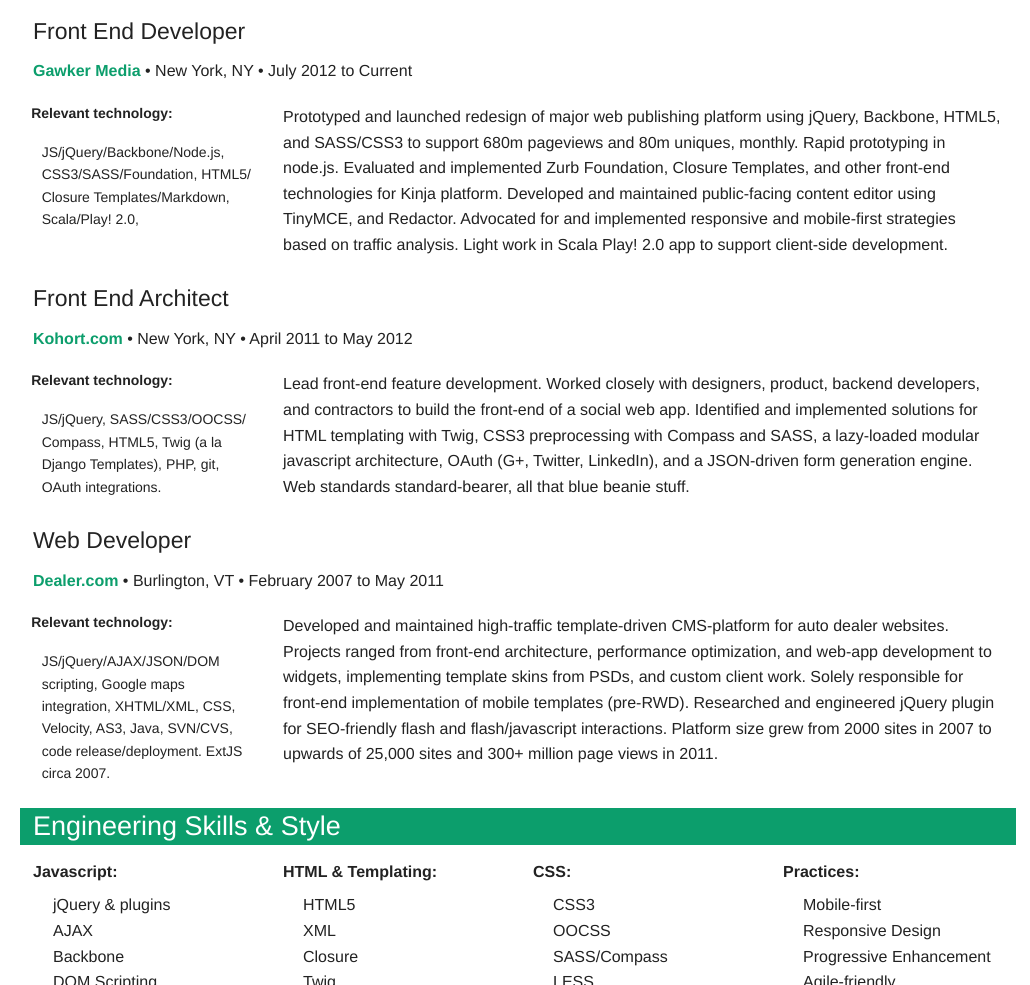
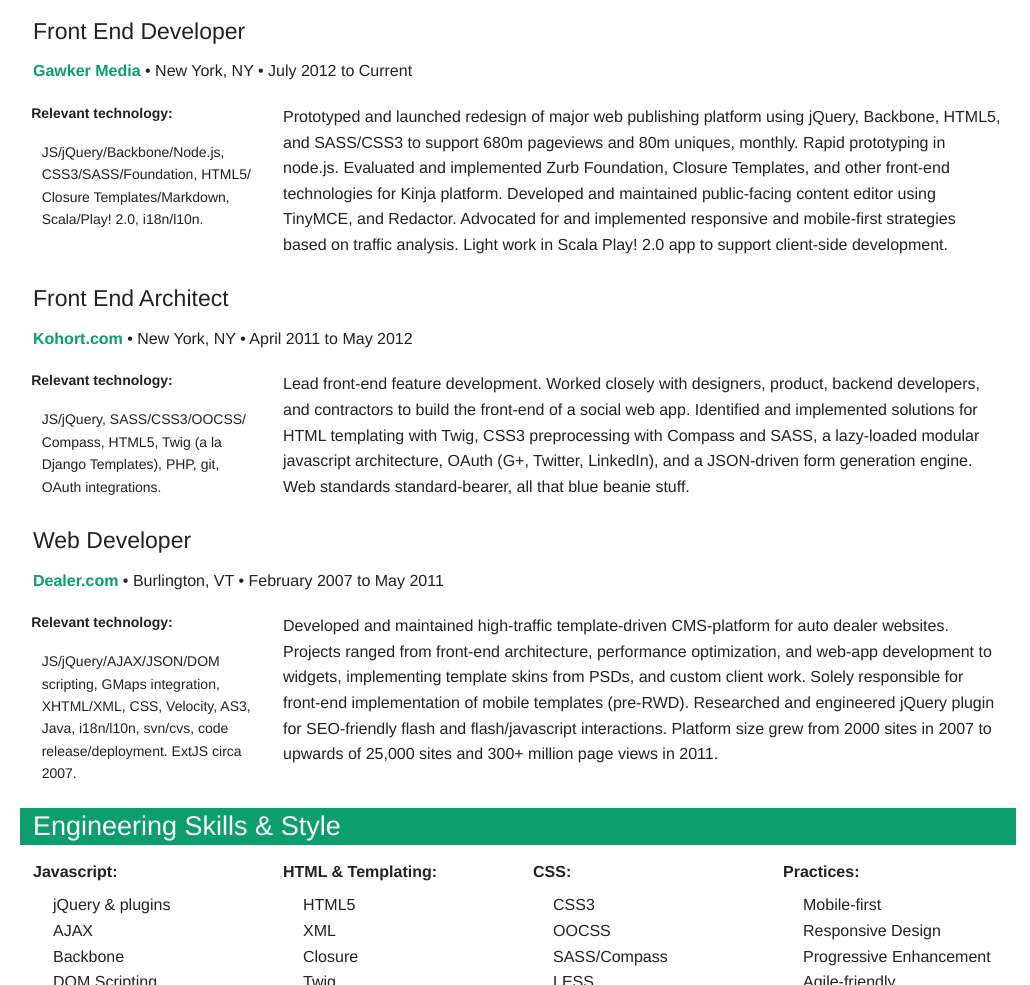
Before and after one commit to jvivs/resume, a plain HTML site: page index.html in a window 1280 px wide. Shown: the part 240-1225 px from the top of the page, without its empty margins (122-1152 px from the left). Drawn offline with Linux system fonts and the light colour scheme.

Commit message:
Add i18n and l10n, validate markup.

```diff
--- a/index.html
+++ b/index.html
@@ -56,7 +56,7 @@
 				<h4 class="h6 mtn">Relevant technology:</h4>
 				<p>
 					JS/&zwnj;jQuery/&zwnj;Backbone/&zwnj;Node.js, CSS3/&zwnj;SASS/&zwnj;Foundation, HTML5/&zwnj;Closure
-					Templates/&zwnj;Markdown, Scala/&zwnj;Play! 2.0,
+					Templates/&zwnj;Markdown, Scala/&zwnj;Play! 2.0, i18n/l10n.
 				</p>
 			</aside>
 		</article>
@@ -100,8 +100,8 @@
 			<aside class="columns small-12 large-3 pull-9 text-small">
 				<h4 class="h6 mtn">Relevant technology:</h4>
 				<p>
-					JS/&zwnj;jQuery/&zwnj;AJAX/&zwnj;JSON/&zwnj;DOM scripting, Google maps integration, XHTML/&zwnj;XML,
-					CSS, Velocity, AS3, Java, SVN/&zwnj;CVS, code release/deployment. ExtJS circa 2007.
+					JS/&zwnj;jQuery/&zwnj;AJAX/&zwnj;JSON/&zwnj;DOM scripting, GMaps integration, XHTML/&zwnj;XML,
+					CSS, Velocity, AS3, Java, i18n/&zwnj;l10n, svn/&zwnj;cvs, code release/deployment. ExtJS circa 2007.
 				</p>
 			</aside>
 		</article>
@@ -189,6 +189,7 @@
 					<dd>AS3 &amp; SEO-flash</dd>
 				</dl>
 			</li>
+		</ul>
 	</section>
 	<section id="desired-experience" class="columns small-12">
 		<h2 class="h3 secondary">Desired Experience</h2>
```
Also changed, not shown: 1 other file.
